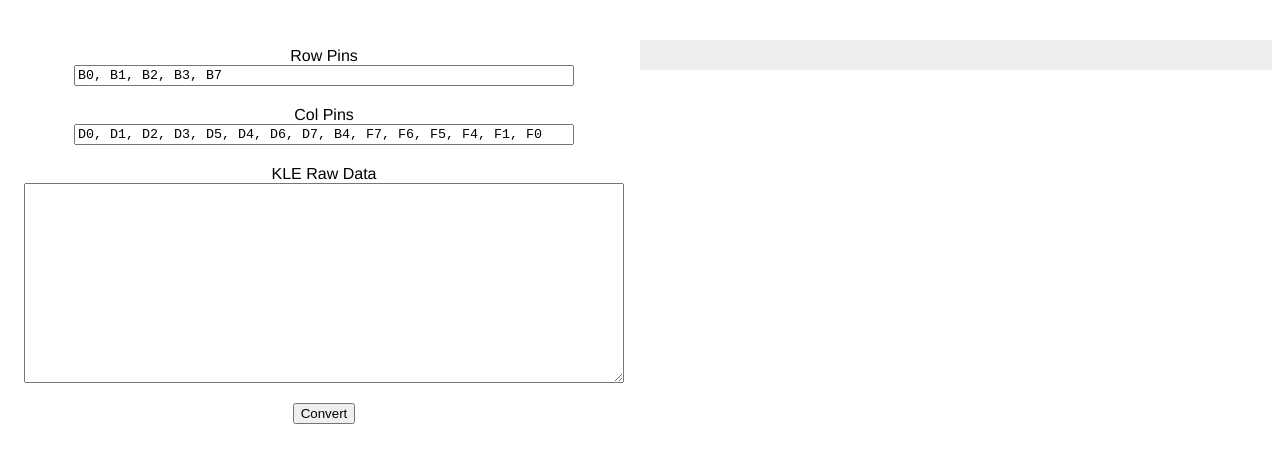
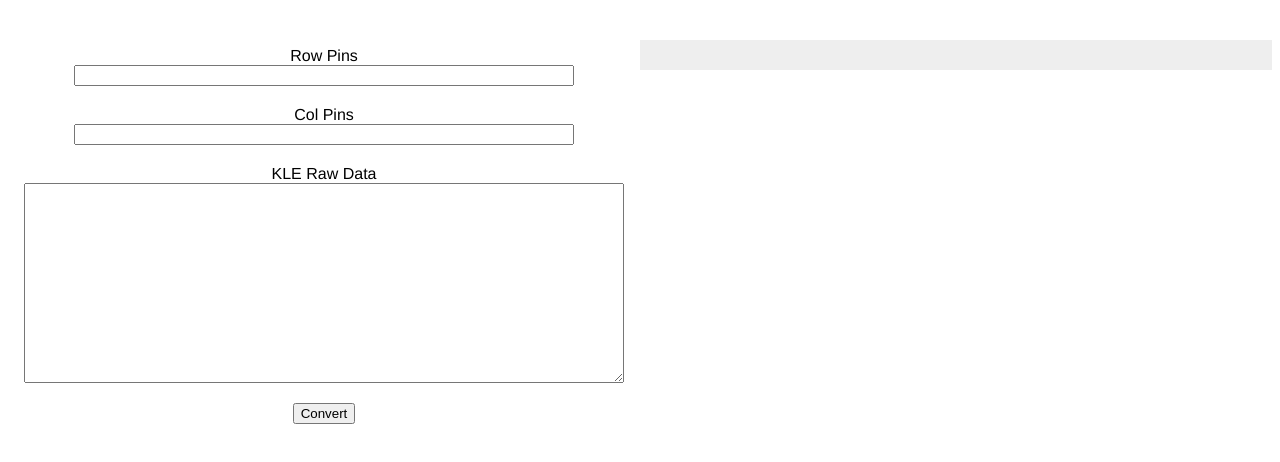
Before and after one commit to misterkeebs/kle2qmk, a website: page index.html in a window 1280 px wide. Shown: the part 86-548 px from the top of the page. Drawn offline with nearby package versions, Linux system fonts and the light colour scheme.

Commit message:
feat: added now support

```diff
--- a/index.html
+++ b/index.html
@@ -92,11 +92,11 @@
       <div class="column">
         <div class="group">
           <label for="rows">Row Pins</label>
-          <input id="rows" name="rows" value="B0, B1, B2, B3, B7">
+          <input id="rows" name="rows">
         </div>
         <div class="group">
           <label for="cols">Col Pins</label>
-          <input id="cols" name="cols" value="D0, D1, D2, D3, D5, D4, D6, D7, B4, F7, F6, F5, F4, F1, F0"><br>
+          <input id="cols" name="cols">
         </div>
         <div class="group textarea">
           <label for="layout" class="textarea">KLE Raw Data</label>
--- /dev/null
+++ b/now.json
@@ -0,0 +1,4 @@
+{
+    "version": 2,
+    "name": "kle2qmk"
+}
```
